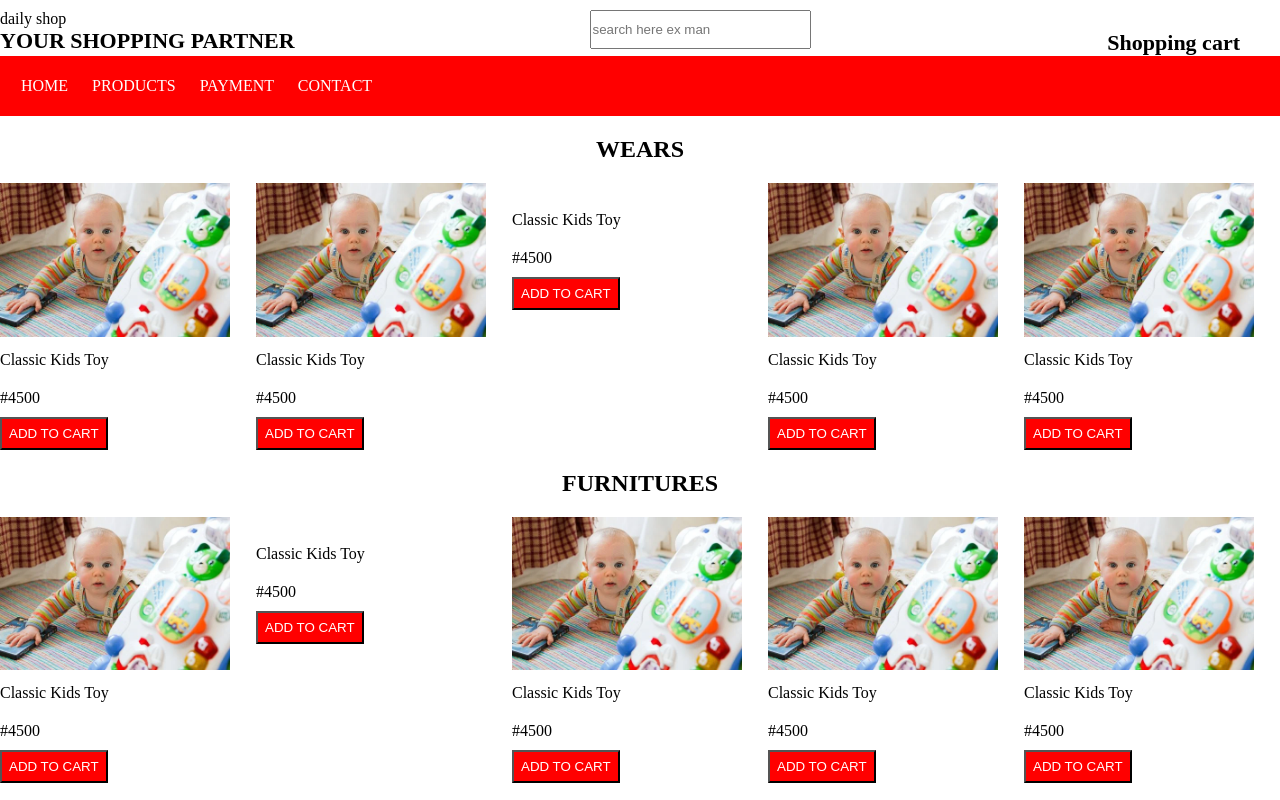
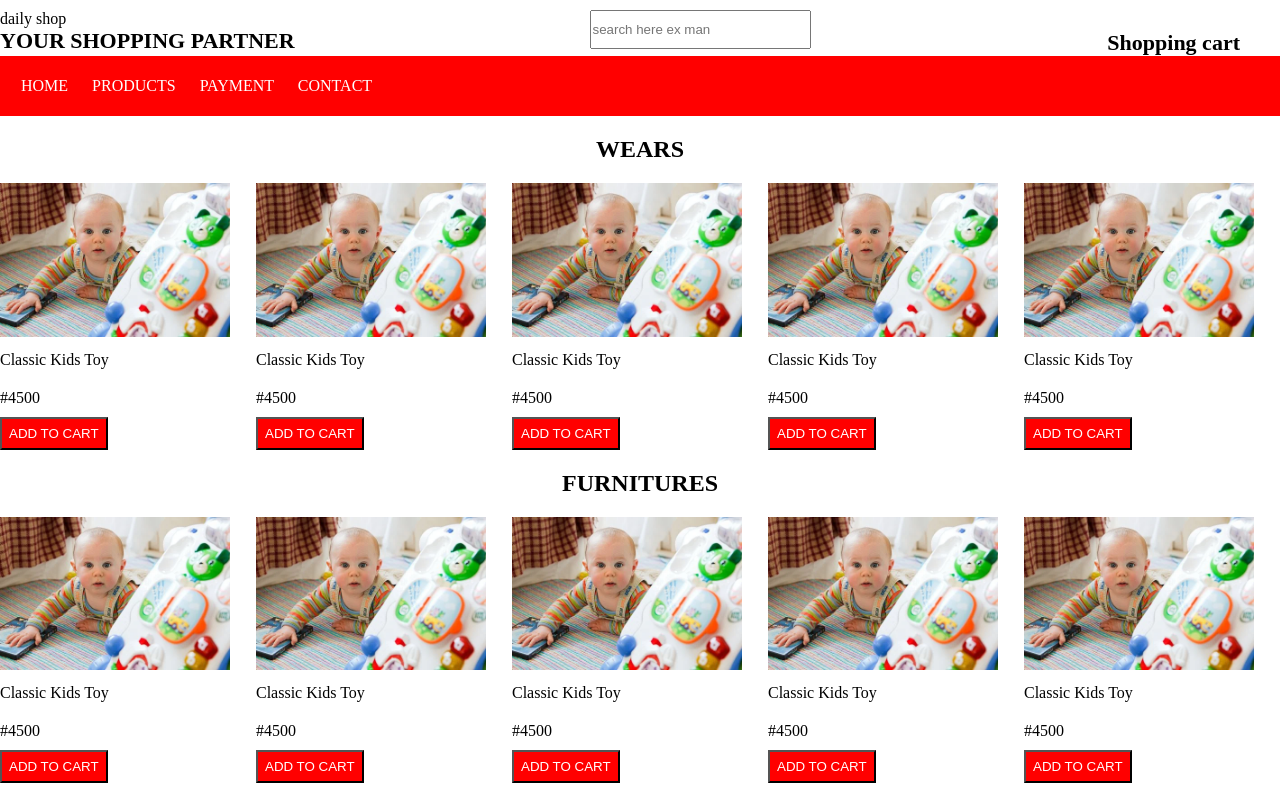
Before and after one commit to 4621q/THE_ECOMMERCE, a plain HTML site: page product.html in a window 1280 px wide. Shown: the top 800 px of the page. Drawn offline with Linux system fonts and the light colour scheme; the site is published under a folder, as on GitHub Pages, so addresses that start at the root find nothing.

Commit message:
Ecommerce

```diff
--- a/product.html
+++ b/product.html
@@ -45,7 +45,7 @@
         <button>ADD TO CART</button>
       </div>
       <div>
-        <img src="/images/kidbaby-84552__340.webp" alt="" width="90%" />
+        <img src="./images/kidbaby-84552__340.webp" alt="" width="90%" />
         <p>Classic Kids Toy</p>
         <p>#4500</p>
         <button>ADD TO CART</button>
@@ -73,7 +73,7 @@
         <button>ADD TO CART</button>
       </div>
       <div>
-        <img src="/images/kidbaby-84552__340.webp" alt="" width="90%" />
+        <img src="./images/kidbaby-84552__340.webp" alt="" width="90%" />
         <p>Classic Kids Toy</p>
         <p>#4500</p>
         <button>ADD TO CART</button>
```
